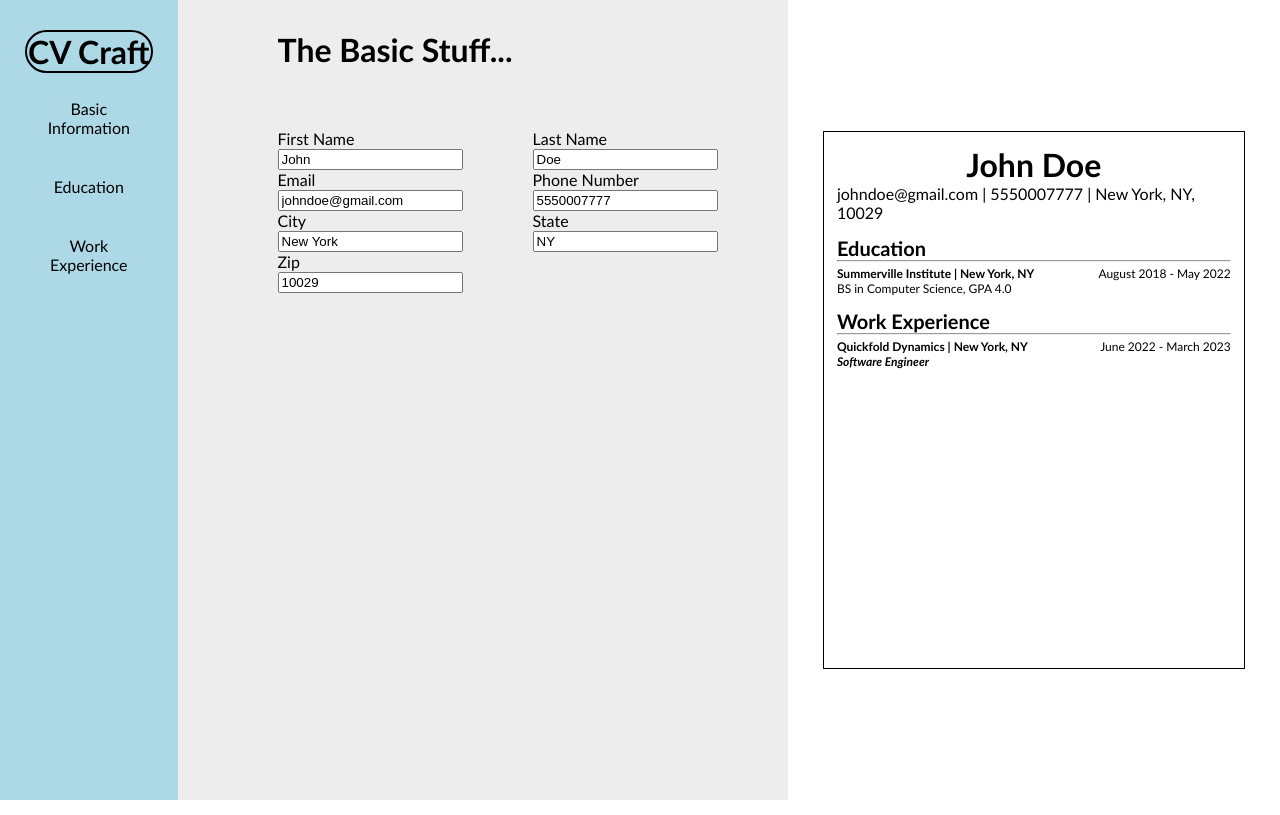
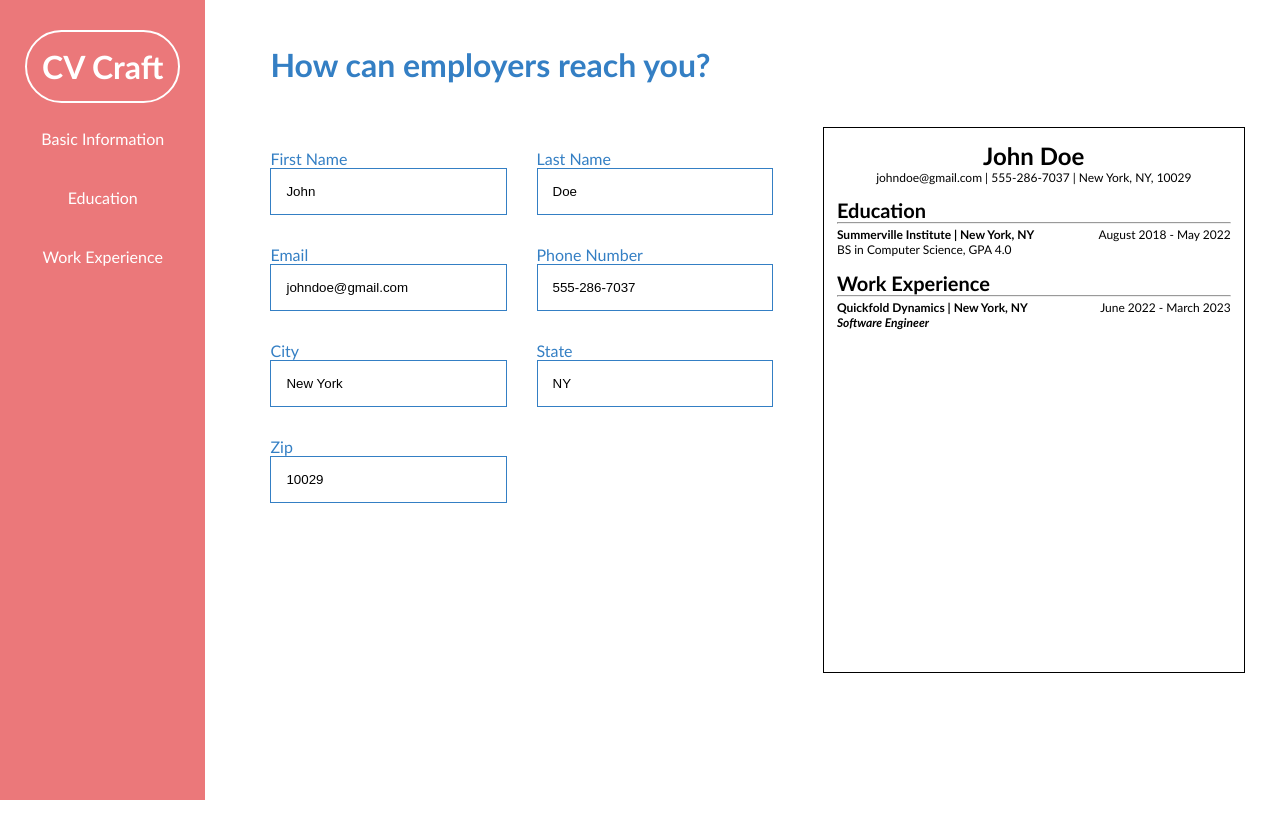
Before and after one commit to CharlesCoeder/cv-app, a React (Create React App) app: page / in a window 1280 px wide. Built offline with nearby package versions, Linux system fonts and the light colour scheme.

Commit message:
style overhaul

```diff
--- a/package.json
+++ b/package.json
@@ -14,6 +14,8 @@
     "react": "^18.2.0",
     "react-dom": "^18.2.0",
     "react-flatpickr": "^3.10.13",
+    "react-input-mask": "^2.0.4",
+    "react-perfect-scrollbar": "^1.5.8",
     "react-quill": "^2.0.0",
     "react-scripts": "5.0.1",
     "sass": "^1.63.3",
--- a/src/App.js
+++ b/src/App.js
@@ -14,7 +14,7 @@ class App extends Component {
           "First Name": "John",
           "Last Name": "Doe",
           Email: "johndoe@gmail.com",
-          "Phone Number": "5550007777",
+          "Phone Number": "555-286-7037",
           City: "New York",
           State: "NY",
           Zip: "10029",
--- a/src/components/input/forms/BasicInfoForm.js
+++ b/src/components/input/forms/BasicInfoForm.js
@@ -51,6 +51,7 @@ class BasicInfoForm extends Component {
           id="Phone Number"
           onChange={this.handleFieldChange}
           value={phoneNumber}
+          mask="999-999-9999"
         />
         <InputField
           key="City"
--- a/src/components/input/forms/EducationForm.js
+++ b/src/components/input/forms/EducationForm.js
@@ -141,6 +141,7 @@ class EducationForm extends Component {
           onChange={this.handleFieldChange}
           value={State}
         />
+        <div className="bottomContainer">
           <div className="descriptionField">
             <div className="label">Description</div>
             <ReactQuill
@@ -151,12 +152,14 @@ class EducationForm extends Component {
             />
           </div>
           <button
+            onClick={this.handleDelete}
+            type="button"
             className="removeSectionBtn"
-          type="button"
-          onClick={this.handleDelete}
           >
-          Remove Section
+            <span className="icon-cross" />
+            <span className="visually-hidden">Close</span>
           </button>
+        </div>
       </div>
     );
   }
--- a/src/components/input/forms/InputField.js
+++ b/src/components/input/forms/InputField.js
@@ -1,5 +1,6 @@
 import React, { Component } from "react";
 import PropTypes from "prop-types";
+import InputMask from "react-input-mask";
 
 class InputField extends Component {
   constructor(props) {
@@ -14,11 +15,17 @@ class InputField extends Component {
   }
 
   render() {
-    const { value, id } = this.props;
+    const { value, id, mask } = this.props;
     return (
       <div className="InputField">
         <div className="label">{id}</div>
-        <input onChange={this.handleChange} value={value} placeholder={id} />
+        <InputMask
+          mask={mask}
+          onChange={this.handleChange}
+          value={value}
+          placeholder={id}
+          maskChar={null}
+        />
       </div>
     );
   }
@@ -28,10 +35,12 @@ InputField.propTypes = {
   onChange: PropTypes.func.isRequired,
   id: PropTypes.string.isRequired,
   value: PropTypes.string,
+  mask: PropTypes.string,
 };
 
 InputField.defaultProps = {
   value: "",
+  mask: null,
 };
 
 export default InputField;
--- a/src/components/input/forms/WorkForm.js
+++ b/src/components/input/forms/WorkForm.js
@@ -127,6 +127,7 @@ class WorkForm extends Component {
           onChange={this.handleFieldChange}
           value={State}
         />
+        <div className="bottomContainer">
           <div className="descriptionField">
             <div className="label">Description</div>
             <ReactQuill
@@ -137,12 +138,14 @@ class WorkForm extends Component {
             />
           </div>
           <button
+            onClick={this.handleDelete}
+            type="button"
             className="removeSectionBtn"
-          type="button"
-          onClick={this.handleDelete}
           >
-          Remove Section
+            <span className="icon-cross" />
+            <span className="visually-hidden">Close</span>
           </button>
+        </div>
       </div>
     );
   }
--- a/src/components/input/pages/BasicInfoPage.js
+++ b/src/components/input/pages/BasicInfoPage.js
@@ -1,4 +1,4 @@
- import React from "react";
+import React from "react";
 import PropTypes from "prop-types";
 import BasicInfoForm from "../forms/BasicInfoForm";
 
@@ -6,7 +6,7 @@ function BasicInfoPage(props) {
   const { updateState, data } = props;
   return (
     <div className="page">
-      <div className="intro">The Basic Stuff...</div>
+      <div className="intro">How can employers reach you?</div>
       <BasicInfoForm updateState={updateState} data={data[0]} />
     </div>
   );
@@ -15,13 +15,12 @@ function BasicInfoPage(props) {
 const basicInfoPropType = PropTypes.shape({
   "First Name": PropTypes.string,
   "Last Name": PropTypes.string,
-  "Email": PropTypes.string,
+  Email: PropTypes.string,
   "Phone Number": PropTypes.string,
   City: PropTypes.string,
   State: PropTypes.string,
-  "Zip": PropTypes.string,
+  Zip: PropTypes.string,
 });
-
 
 BasicInfoPage.propTypes = {
   updateState: PropTypes.func.isRequired,
--- a/src/components/input/pages/EducationPage.js
+++ b/src/components/input/pages/EducationPage.js
@@ -1,5 +1,7 @@
 import React, { Component } from "react";
 import PropTypes from "prop-types";
+import "react-perfect-scrollbar/dist/css/styles.css";
+import PerfectScrollbar from "react-perfect-scrollbar";
 import EducationForm from "../forms/EducationForm";
 
 class EducationPage extends Component {
@@ -43,13 +45,18 @@ class EducationPage extends Component {
     ));
 
     return (
-      <div className="page">
-        <div className="intro">Tell us about your educational background...</div>
+      <PerfectScrollbar className="page">
+        <div className="intro">What is your educational background?</div>
         {forms}
-        <button className="addSectionBtn" type="button" onClick={this.addEducation}>
-          Add Education
+        <button
+          className="addSectionBtn"
+          type="button"
+          onClick={this.addEducation}
+          style={{ verticalAlign: "middle" }}
+        >
+          <span>Add Section</span>
         </button>
-      </div>
+      </PerfectScrollbar>
     );
   }
 }
--- a/src/components/input/pages/WorkPage.js
+++ b/src/components/input/pages/WorkPage.js
@@ -1,5 +1,7 @@
 import React, { Component } from "react";
 import PropTypes from "prop-types";
+import "react-perfect-scrollbar/dist/css/styles.css";
+import PerfectScrollbar from "react-perfect-scrollbar";
 import WorkForm from "../forms/WorkForm";
 
 class WorkPage extends Component {
@@ -43,13 +45,18 @@ class WorkPage extends Component {
     ));
 
     return (
-      <div className="page">
+      <PerfectScrollbar className="page">
         <div className="intro">What about any work experience?</div>
         {forms}
-        <button className="addSectionBtn" type="button" onClick={this.addWork}>
-          Add Work
+        <button
+          className="addSectionBtn"
+          type="button"
+          onClick={this.addWork}
+          style={{ verticalAlign: "middle" }}
+        >
+          <span>Add Section</span>
         </button>
-      </div>
+      </PerfectScrollbar>
     );
   }
 }
--- a/src/style.scss
+++ b/src/style.scss
@@ -7,9 +7,15 @@
   --text-size: 0.75rem;
 }
 
+$pink: #eb787a;
+$blue: #347fc4;
+$black: #000000;
+$white: #ffffff;
+
 body {
   margin: 0;
   font-family: Calibri, sans-serif;
+  overflow: hidden;
 }
 
 .App {
@@ -20,7 +26,6 @@ body {
 }
 
 .UserInput {
-  background-color: rgb(237, 237, 237);
   display: flex;
   align-items: center;
   width: 100%;
@@ -31,18 +36,23 @@ body {
 .page {
   box-sizing: border-box;
   flex: 4;
+  width: 80%;
   display: flex;
   flex-direction: column;
   justify-content: flex-start;
-  padding-left: 100px;
-  gap: 20px;
+  padding-left: 50px;
+  gap: 10px;
   height: 100%;
+  color: $blue;
+  overflow: auto;
+  margin-top: 30px;
 }
 
 .intro {
   margin-top: 30px;
   font-weight: bold;
   font-size: 2rem;
+  padding-left: 15px;
 }
 
 .title {
@@ -50,8 +60,10 @@ body {
   font-weight: bold;
   font-size: 2rem;
   text-align: center;
-  border: 2px solid black;
+  border: 2px solid white;
   border-radius: 50px;
+  white-space: nowrap;
+  padding: 15px;
 }
 
 .inputSection {
@@ -69,8 +81,14 @@ body {
   width: 200px;
 }
 
+.bottomContainer {
+  grid-column: 1 / 3;
+  display: flex;
+  align-items: center;
+}
+
 .descriptionField {
-  grid-column: 1 / 3;
+  flex: 1;
 }
 
 .quill {
@@ -78,19 +96,44 @@ body {
   height: 100px;
   display: flex;
   flex-direction: column;
+  color: black;
 }
 
-////////////////////
-// RESUME STYLING //
-////////////////////
+.quill .ql-toolbar {
+  border: 0.75px solid $blue;
+}
+
+.quill > .ql-container {
+  border: 0.75px solid $blue;
+  max-height: 90px;
+}
+
+input {
+  border: 0.75px solid $blue;
+  min-width: 100%;
+  padding: 15px;
+  box-sizing: border-box;
+}
+
+input:focus {
+  border: 1.5px solid $blue;
+}
+
+.InputField,
+.dateField,
+.descriptionField {
+  padding: 15px;
+}
 
 .ResumeOutput {
+  box-sizing: border-box;
   aspect-ratio: 8.5 / 11;
   margin: 0px 35px 0px;
   width: 800px;
   padding: scaleValue(20px);
   border: 1px solid black;
   flex: 0.5;
+  font-size: var(--text-size);
 }
 
 .basicInformation {
@@ -102,7 +145,7 @@ body {
 .name {
   text-align: center;
   font-weight: bold;
-  font-size: 2rem;
+  font-size: 1.5rem;
 }
 
 .sectionHeader {
@@ -129,11 +172,6 @@ hr {
   flex-direction: column;
 }
 
-.Education,
-.WorkExperience > div {
-  font-size: var(--text-size);
-}
-
 .positionTitle {
   font-weight: bold;
   font-style: italic;
@@ -148,9 +186,45 @@ hr {
   justify-content: space-between;
 }
 
-//////////////////////
-/// SIDEBAR STYLING //
-//////////////////////
+.page {
+  &:hover .ps__rail-y > .ps__thumb-y,
+  &:focus .ps__rail-y > .ps__thumb-y,
+  &.ps__rail-y.ps--clicking .ps__thumb-y {
+    background-color: $blue;
+  }
+}
+
+.page {
+  &:hover > .ps__rail-x,
+  &:hover > .ps__rail-y,
+  &.ps--focus > .ps__rail-x,
+  &.ps--focus > .ps__rail-y,
+  &.ps--scrolling-x > .ps__rail-x,
+  &.ps--scrolling-y > .ps__rail-y {
+    opacity: 0.85;
+  }
+}
+
+.page {
+  .ps {
+    &__rail-x:hover,
+    &__rail-y:hover,
+    &__rail-x:focus,
+    &__rail-y:focus,
+    &__rail-x.ps--clicking,
+    &__rail-y.ps--clicking {
+      opacity: 1;
+    }
+  }
+}
+
+.page .ps__thumb-y {
+  background-color: $blue;
+}
+
+.page .ps__thumb-y::before {
+  background-color: $blue;
+}
 
 .pageBtn {
   background-color: transparent;
@@ -164,10 +238,12 @@ hr {
   cursor: pointer;
   padding: 10px;
   border-radius: 20px;
+  color: white;
 }
 
 .pageBtn:hover {
-  background-color: lightgray;
+  background-color: white;
+  color: $pink;
 }
 
 .list {
@@ -179,9 +255,124 @@ hr {
 }
 
 .sidebar {
+  box-sizing: border-box;
   flex: 1;
   padding-left: 25px;
   padding-right: 25px;
-  background-color: lightblue;
+  background-color: $pink;
   height: 100%;
+  color: white;
 }
+
+@mixin cross($size: 20px, $color: currentColor, $thickness: 1px) {
+  margin: 0;
+  padding: 0;
+  border: 0;
+  background: none;
+  position: relative;
+  width: $size;
+  height: $size;
+
+  &:before,
+  &:after {
+    content: "";
+    position: absolute;
+    top: ($size - $thickness) / 2;
+    left: 0;
+    right: 0;
+    height: $thickness;
+    background: $color;
+    border-radius: $thickness;
+  }
+
+  &:before {
+    transform: rotate(45deg);
+  }
+
+  &:after {
+    transform: rotate(-45deg);
+  }
+
+  span {
+    display: block;
+  }
+}
+
+.removeSectionBtn {
+  align-self: flex-end;
+  margin-right: 15px;
+  margin-bottom: 15px;
+  border: 0;
+  padding: 0;
+  background: $blue;
+  border-radius: 50%;
+  width: 35px;
+  height: 35px;
+  display: flex;
+  flex-flow: column nowrap;
+  justify-content: center;
+  align-items: center;
+  cursor: pointer;
+  transition: all 150ms;
+
+  .icon-cross {
+    @include cross(20px, #fff, 3px);
+  }
+
+  &:hover,
+  &:focus {
+    transform: rotateZ(90deg);
+    background: $blue;
+  }
+}
+
+// For screen readers
+.visually-hidden {
+  position: absolute !important;
+  clip: rect(1px, 1px, 1px, 1px);
+  padding: 0 !important;
+  border: 0 !important;
+  height: 1px !important;
+  width: 1px !important;
+  overflow: hidden;
+}
+
+.addSectionBtn {
+  display: inline-block;
+  border-radius: 4px;
+  background-color: $pink;
+  border: none;
+  color: #ffffff;
+  text-align: center;
+  font-size: 20px;
+  padding: 10px;
+  width: 200px;
+  transition: all 0.5s;
+  cursor: pointer;
+  margin: 5px 5px 20px 15px;
+}
+
+.addSectionBtn span {
+  cursor: pointer;
+  display: inline-block;
+  position: relative;
+  transition: 0.25s;
+}
+
+.addSectionBtn span:after {
+  content: " +";
+  position: absolute;
+  opacity: 0;
+  top: 0;
+  right: -20px;
+  transition: 0.25s;
+}
+
+.addSectionBtn:hover span {
+  padding-right: 25px;
+}
+
+.addSectionBtn:hover span:after {
+  opacity: 1;
+  right: 0;
+}
```
Also changed, not shown: 1 other file (tests, documents, lock files or other folders). Lines whose indentation alone changed are shown as unchanged.
